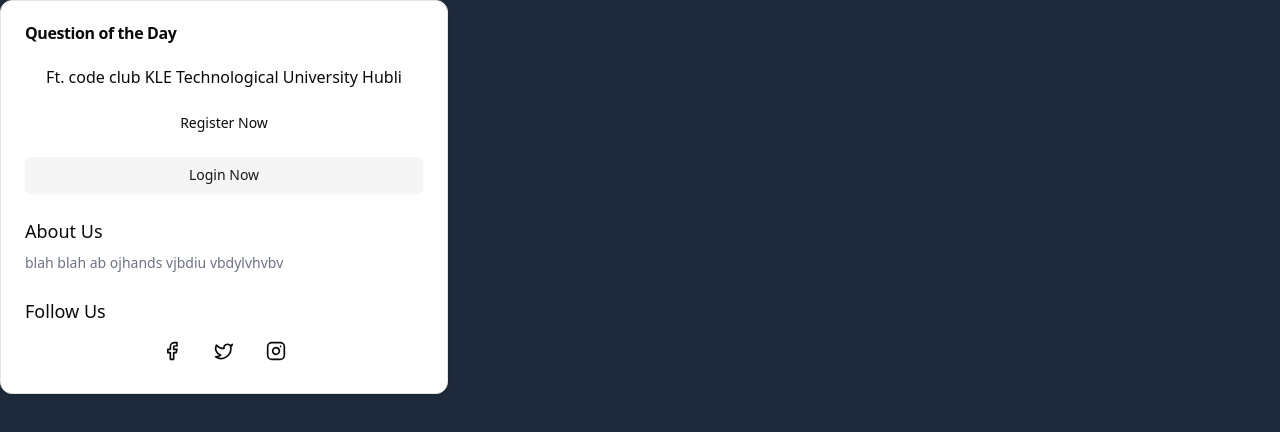
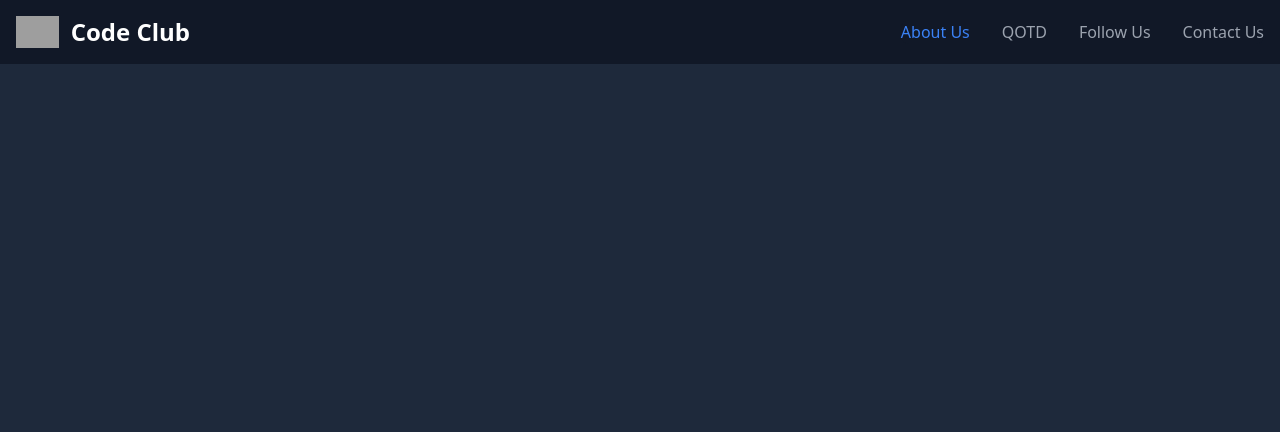
Before and after one commit to Shivanand-hulikatti/codeClub-00, a React (Vite) app in the folder frontend/: page / in a window 1280 px wide. Shown: the top 432 px of the page. Built offline with nearby package versions, Linux system fonts and the light colour scheme; grey boxes are pictures that could not be loaded.

Commit message:
Add NavBar component and integrate it into the Landing page

```diff
--- /dev/null
+++ b/frontend/src/components/ui/NavBar.jsx
@@ -0,0 +1,38 @@
+import React from 'react';
+
+function NavBar() {
+    return (
+        <nav className="bg-gray-900 border-gray-700 fixed w-full z-20 top-0 left-0">
+            <div className="max-w-screen-xl flex flex-wrap items-center justify-between mx-auto p-4">
+                <a href="https://flowbite.com/" className="flex items-center space-x-3 rtl:space-x-reverse">
+                    <img src="https://flowbite.com/docs/images/logo.svg" className="h-8" alt="Flowbite Logo" />
+                    <span className="self-center text-2xl font-semibold whitespace-nowrap text-white">Code Club</span>
+                </a>
+                <button data-collapse-toggle="navbar-default" type="button" className="inline-flex items-center p-2 w-10 h-10 justify-center text-sm text-gray-400 rounded-lg md:hidden hover:bg-gray-700 focus:outline-none focus:ring-2 focus:ring-gray-600" aria-controls="navbar-default" aria-expanded="false">
+                    <span className="sr-only">Open main menu</span>
+                    <svg className="w-5 h-5" aria-hidden="true" xmlns="http://www.w3.org/2000/svg" fill="none" viewBox="0 0 17 14">
+                        <path stroke="currentColor" strokeLinecap="round" strokeLinejoin="round" strokeWidth="2" d="M1 1h15M1 7h15M1 13h15"/>
+                    </svg>
+                </button>
+                <div className="hidden w-full md:block md:w-auto" id="navbar-default">
+                    <ul className="font-medium flex flex-col p-4 md:p-0 mt-4 border border-gray-700 rounded-lg bg-gray-800 md:flex-row md:space-x-8 rtl:space-x-reverse md:mt-0 md:border-0 md:bg-gray-900">
+                        <li>
+                            <a href="#" className="block py-2 px-3 text-white bg-blue-700 rounded md:bg-transparent md:text-blue-500 md:p-0" aria-current="page">About Us</a>
+                        </li>
+                        <li>
+                            <a href="#" className="block py-2 px-3 text-gray-400 rounded hover:bg-gray-700 md:hover:bg-transparent md:border-0 md:hover:text-blue-500 md:p-0">QOTD</a>
+                        </li>
+                        <li>
+                            <a href="#" className="block py-2 px-3 text-gray-400 rounded hover:bg-gray-700 md:hover:bg-transparent md:border-0 md:hover:text-blue-500 md:p-0">Follow Us</a>
+                        </li>
+                        <li>
+                            <a href="#" className="block py-2 px-3 text-gray-400 rounded hover:bg-gray-700 md:hover:bg-transparent md:border-0 md:hover:text-blue-500 md:p-0">Contact Us</a>
+                        </li>
+                    </ul>
+                </div>
+            </div>
+        </nav>
+    );
+}
+
+export default NavBar;
--- a/frontend/src/pages/Landing.jsx
+++ b/frontend/src/pages/Landing.jsx
@@ -1,48 +1,11 @@
 import React from 'react';
-import { Card, CardHeader, CardTitle, CardContent } from '@/components/ui/card';
-import { Button } from '@/components/ui/button';
-import { Facebook, Twitter, Instagram } from 'lucide-react';
+import NavBar from '../components/ui/NavBar';
 
 const LandingPage = () => {
   return (
-    <Card className="w-full max-w-md">
-      <CardHeader>
-        <CardTitle>Question of the Day</CardTitle>
-      </CardHeader>
-      <CardContent>
-        <p className="text-center mb-4">
-          Ft. code club KLE Technological University Hubli
-        </p>
-        <div className="space-y-4">
-          <Button variant="primary" className="w-full">
-            Register Now
-          </Button>
-          <Button variant="secondary" className="w-full">
-            Login Now
-          </Button>
-        </div>
-      </CardContent>
-      <CardContent>
-        <h3 className="text-lg font-medium mb-2">About Us</h3>
-        <p className="text-sm text-gray-500">
-          blah blah ab ojhands vjbdiu vbdylvhvbv
-        </p>
-      </CardContent>
-      <CardContent>
-        <h3 className="text-lg font-medium mb-2">Follow Us</h3>
-        <div className="flex justify-center space-x-4">
-          <a href="#" className="rounded-full p-2 hover:bg-gray-100">
-            <Facebook className="w-5 h-5" />
-          </a>
-          <a href="#" className="rounded-full p-2 hover:bg-gray-100">
-            <Twitter className="w-5 h-5" />
-          </a>
-          <a href="#" className="rounded-full p-2 hover:bg-gray-100">
-            <Instagram className="w-5 h-5" />
-          </a>
-        </div>
-      </CardContent>
-    </Card>
+    <div className='flex flex-col items-center justify-center h-full'>
+      <NavBar />
+    </div>
   );
 };
 
```
